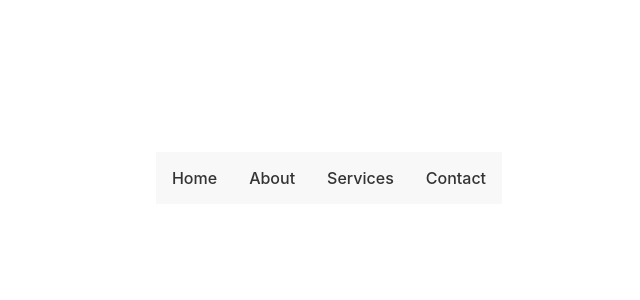
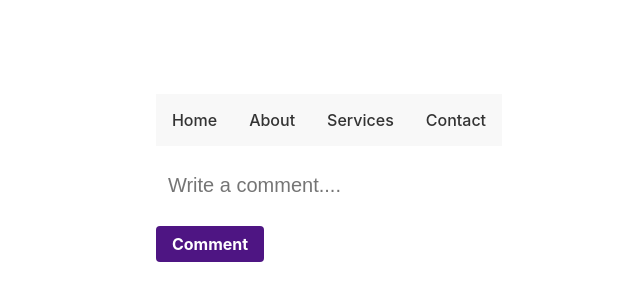
Before and after one commit to poudelsanchit/TwitterClone, a React (Vite) app: page /comment/1 in a window 1280 px wide. Shown: the part 222-522 px from the top of the page, without its empty margins (311-951 px from the left). Built offline with nearby package versions, Linux system fonts and the light colour scheme.

Commit message:
Comment frontend done

```diff
--- a/package.json
+++ b/package.json
@@ -10,6 +10,7 @@
     "preview": "vite preview"
   },
   "dependencies": {
+    "@heroicons/react": "^2.0.17",
     "axios": "^1.4.0",
     "react": "^18.2.0",
     "react-dom": "^18.2.0",
--- a/src/App.css
+++ b/src/App.css
@@ -134,6 +134,29 @@ button:hover {
   float: right;
 }
 
+
+.comment-box button {
+  background-color: #4e1583;
+  color: white;
+  padding: 8px 16px;
+  border: none;
+  border-radius: 4px;
+  cursor: pointer;
+  float: left;
+}
+
+.comment-input {
+  font-size: 20px;
+  padding-left: 10px;
+  padding-top: 10px;
+  padding-bottom: 10px;
+
+  float: left;
+  border-radius: 4px;
+  border-color: transparent;
+
+}
+
 .tweet-box {
   margin-bottom: 50px;
 }
--- a/src/Shell.jsx
+++ b/src/Shell.jsx
@@ -4,7 +4,8 @@ import NavBar from './components/NavBar';
 import About from './pages/About';
 import { BrowserRouter, Route, Routes } from 'react-router-dom';
 import SingleTweet from './pages/SingleTweet';
-function Shell() {
+import CommentBox from './components/CommentBox';
+const Shell = () => {
     return (
         <>
             <NavBar />
@@ -13,6 +14,8 @@ function Shell() {
                     <Route index element={<Home />} />
                     <Route path='/about' element={<About />} />
                     <Route path='/tweet/:id' element={<SingleTweet />} />
+                    <Route path='/comment/:id' element={<CommentBox />} />
+
 
                 </Routes>
             </BrowserRouter>
--- /dev/null
+++ b/src/components/CommentBox.jsx
@@ -0,0 +1,18 @@
+
+const CommentBox = () => {
+    return (
+        <>
+            <div className="comment-box">
+                <p> <input type="text" className="comment-input" placeholder="Write a comment...." /></p>
+                <br /><br />
+                <p> <button >Comment</button></p>
+            </div>
+            <div className="comment-lists">
+
+            </div>
+
+        </>
+    );
+};
+
+export default CommentBox;
--- /dev/null
+++ b/src/components/CommentsDisplay.jsx
@@ -0,0 +1,8 @@
+const CommentDisplay = () => {
+    return (
+        <>
+        </>
+    );
+};
+
+export default CommentDisplay;
--- a/src/components/Tweet.jsx
+++ b/src/components/Tweet.jsx
@@ -1,6 +1,7 @@
 import TweetBody from "./tweetbody";
 import Footer from "./footer";
 import Header from "./Header";
+import CommentDisplay from "./CommentsDisplay";
 const Tweet = ({ name, username, time, tweet, image, avatar, id }) => {
     return (<div className="tweet">
         <img
@@ -12,7 +13,8 @@ const Tweet = ({ name, username, time, tweet, image, avatar, id }) => {
         <div className="tweet-content">
             <Header name={name} username={username} time={time} />
             <TweetBody tweet={tweet} image={image} id={id} />
-            <Footer />
+            <Footer id={id} />
+            <CommentDisplay />
         </div>
     </div >);
 };
--- a/src/components/TweetBody.jsx
+++ b/src/components/TweetBody.jsx
@@ -7,14 +7,14 @@ const TweetBody = ({ tweet, image, id }) => {
 
     return (
         <>
-            <div onClick={navigateToTweet}>  <p className="tweet-text">{tweet}</p>
+            <div onClick={navigateToTweet}>  <p className="tweet-text">{tweet}</p></div>
             <img
                 className="tweet-image"
                 src={image}
                 alt="Tweet Image"
                 style={{ width: "70%" }}
             />
-            </div>
+
         </>
     );
 };
--- a/src/components/footer.jsx
+++ b/src/components/footer.jsx
@@ -1,26 +1,40 @@
 import { useEffect, useState } from "react";
 import LikeButton from "./likeButton";
 import UnLikeButton from "./UnlikeButton";
+import { useNavigate } from "react-router-dom";
+import CommentBox from "./CommentBox";
 const Footer = () => {
+
     const [isLiked, setIsLiked] = useState(false);
-    const toggle = () => {
+    const [isComment, setIsComment] = useState(true);
+
+    const toggleLike = () => {
         setIsLiked(isLiked => !isLiked);
+
+
+    }
+    const toggleComment = () => {
+        setIsComment(isComment => !isComment);
     }
     useEffect(() => {
         console.log("Hello ");
     }, [])
-    return (<div className="tweet-footer">
-        <button className="btn-reply">Reply</button>
+    return (
+        <>
+            <div className="tweet-footer">
+                <button className="btn-reply" onClick={toggleComment}>Reply</button>
                 <button className="btn-retweet">Retweet</button>
                 {isLiked ? (
-            <UnLikeButton toggle={toggle} />
+                    <UnLikeButton toggle={toggleLike} />
 
                 ) :
                     (
-                <LikeButton toggle={toggle} />
+                        <LikeButton toggle={toggleLike} />
                     )
                 }
                 <button className="btn-share">Share</button>
-    </div>);
+            </div>
+            {isComment ? (<CommentBox />) : null}
+        </>);
 };
 export default Footer;
```
Also changed, not shown: 1 other file (tests, documents, lock files or other folders). Lines whose indentation alone changed are shown as unchanged.
